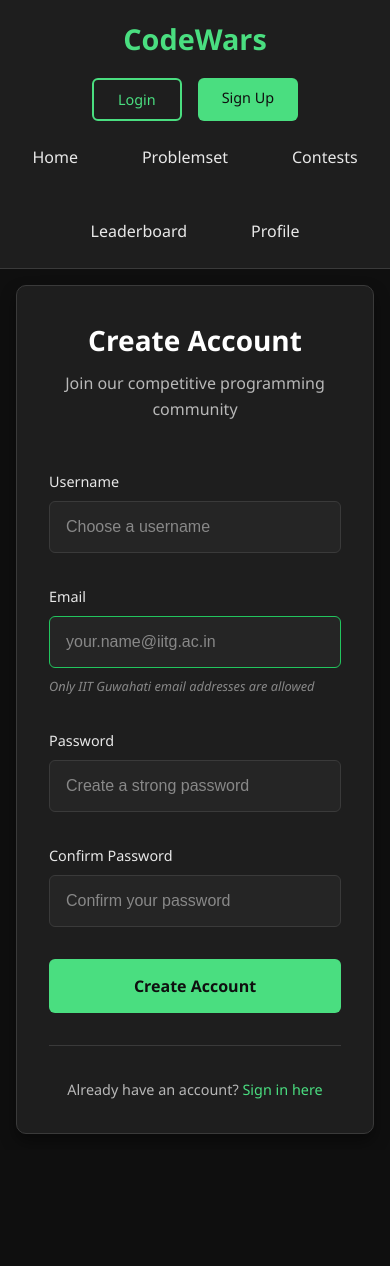
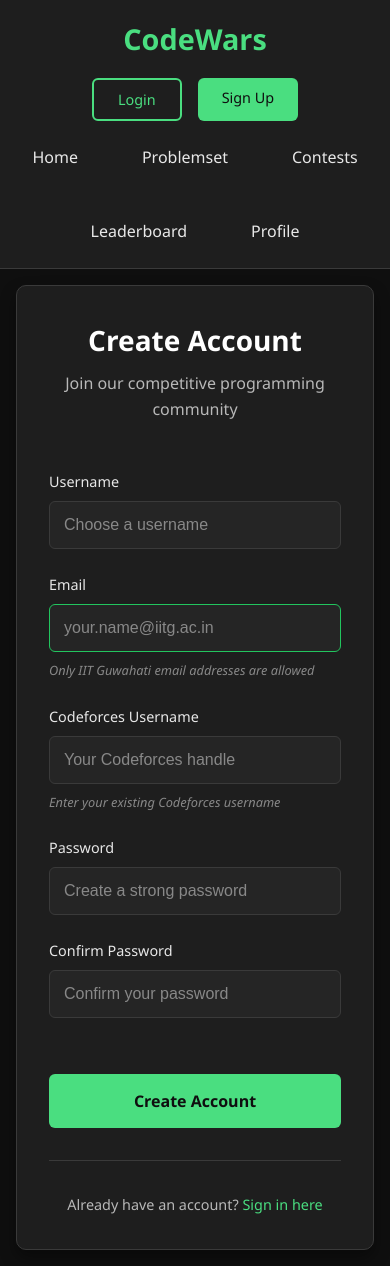
Before and after one commit to Aryan810/CP_Module_Website, a React (Vite) app in the folder frontend/: page /register in a window 390 px wide. Before the commit the page ends 1150 px from the top, so only its background shows below. Built offline with nearby package versions, Linux system fonts and the light colour scheme; no server answers.

Commit message:
Updated todays tasks 13 July, 2025

```diff
--- /dev/null
+++ b/frontend/src/config/env.js
@@ -0,0 +1,28 @@
+// Environment configuration utility
+// This file helps you access environment variables consistently across your app
+
+const config = {
+  // Server configuration (accessible because of VITE_ prefix)
+  port: import.meta.env.VITE_PORT || '3000',
+  apiBaseUrl: import.meta.env.VITE_API_BASE_URL || 'http://localhost:3000',
+
+  // App configuration (accessible because of VITE_ prefix)
+  appTitle: import.meta.env.VITE_APP_TITLE || 'CodeWars',
+
+  // These are always available in Vite (no VITE_ prefix needed)
+  isDevelopment: import.meta.env.DEV,
+  isProduction: import.meta.env.PROD,
+  mode: import.meta.env.MODE,
+
+  // Example: These would be undefined if you tried to access them
+  // secretKey: import.meta.env.API_SECRET_KEY,     // ❌ undefined (no VITE_ prefix)
+  // dbPassword: import.meta.env.DATABASE_PASSWORD, // ❌ undefined (no VITE_ prefix)
+};
+
+// Debug: You can console.log to see what's available
+console.log('Available env vars:', {
+  allViteEnvs: import.meta.env,
+  ourConfig: config
+});
+
+export default config;
--- a/frontend/src/pages/Login.jsx
+++ b/frontend/src/pages/Login.jsx
@@ -1,5 +1,6 @@
 import React, { useState } from 'react';
 import { Link } from 'react-router-dom';
+import config from '../config/env.js';
 import './Login.css';
 
 const Login = () => {
@@ -40,11 +41,33 @@
     return Object.keys(newErrors).length === 0;
   };
 
-  const handleSubmit = (e) => {
+  const handleSubmit = async (e) => {
     e.preventDefault();
     if (validateForm()) {
-      console.log('Login submitted:', { ...formData, userType });
-      // Handle login logic here
+      try {
+        // Example API call using environment variable
+        const response = await fetch(`${config.apiBaseUrl}/api/users/login/${formData.username}`, {
+          method: 'PUT',
+          headers: {
+            'Content-Type': 'application/json',
+          },
+          body: JSON.stringify({
+            password: formData.password
+          })
+        });
+
+        if (response.ok) {
+          const userData = await response.json();
+          console.log('Login successful:', userData);
+          // Handle successful login (redirect, store token, etc.)
+        } else {
+          const errorData = await response.json();
+          setErrors({ submit: errorData.message || 'Login failed' });
+        }
+      } catch (error) {
+        console.error('Login error:', error);
+        setErrors({ submit: 'Network error. Please try again.' });
+      }
     }
   };
 
@@ -112,6 +135,12 @@
             <button type="submit" className="btn-auth-primary">
               Sign In as {userType === 'user' ? 'User' : 'Admin'}
             </button>
+
+            {errors.submit && (
+              <div className="error-message" style={{ textAlign: 'center', marginTop: '1rem' }}>
+                {errors.submit}
+              </div>
+            )}
           </form>
 
           <div className="auth-footer">
--- a/frontend/src/pages/Register.css
+++ b/frontend/src/pages/Register.css
@@ -10,9 +10,123 @@
   font-style: italic;
 }
 
-/* Adjust spacing for register form with more fields */
-.auth-card {
-  max-width: 480px;
+/* Enhanced layout for register form */
+.auth-page-container:has(.register-form-layout) .auth-card {
+  max-width: 900px; /* Moderately wider for desktop two-column layout */
+  transition: max-width var(--transition-normal);
+}
+
+/* Override the auth-form-wrapper max-width specifically for register page */
+.auth-page-container:has(.register-form-layout) .auth-form-wrapper {
+  max-width: 900px; /* Match the auth-card width */
+}
+
+/* Two-column layout for desktop */
+.form-columns-container {
+  display: flex;
+  gap: 3rem; /* Increased gap for better spacing */
+  width: 100%;
+}
+
+.form-column {
+  flex: 1;
+  min-width: 0; /* Prevent flex items from overflowing */
+}
+
+/* Ensure form inputs take full width of their column */
+.form-column .form-input {
+  width: 100%;
+  min-width: 280px; /* Minimum width to prevent text wrapping */
+  box-sizing: border-box;
+}
+
+/* Make labels and helper text not wrap */
+.form-column .form-label {
+  white-space: nowrap;
+  overflow: hidden;
+  text-overflow: ellipsis;
+}
+
+.form-column .form-helper-text {
+  white-space: nowrap;
+  overflow: hidden;
+  text-overflow: ellipsis;
+}
+
+.form-group-spacer {
+  /* Empty div to balance the layout height */
+  height: 0;
+  margin: 0;
+  padding: 0;
+}
+
+/* Enhanced form styling for register page */
+.register-form-layout .form-group {
+  margin-bottom: 1.5rem; /* Slightly more spacing between form groups */
+}
+
+.register-form-layout .form-input {
+  padding: 0.875rem; /* Slightly more padding for better appearance */
+  font-size: 1rem;
+}
+
+.form-submit-section {
+  margin-top: 2rem;
+  width: 100%;
+}
+
+/* Responsive design for mobile */
+@media (max-width: 768px) {
+  .auth-page-container:has(.register-form-layout) .auth-card {
+    max-width: 480px; /* Original width for mobile */
+  }
+
+  .auth-page-container:has(.register-form-layout) .auth-form-wrapper {
+    max-width: 480px; /* Match mobile width */
+  }
+
+  .form-columns-container {
+    flex-direction: column;
+    gap: 0;
+  }
+
+  .form-column {
+    width: 100%;
+  }
+
+  .form-column .form-input {
+    min-width: auto; /* Remove min-width on mobile */
+  }
+
+  .form-column .form-label,
+  .form-column .form-helper-text {
+    white-space: normal; /* Allow wrapping on mobile */
+    overflow: visible;
+    text-overflow: initial;
+  }
+
+  .form-group-spacer {
+    display: none;
+  }
+}
+
+/* Tablet breakpoint */
+@media (max-width: 1024px) and (min-width: 769px) {
+  .auth-page-container:has(.register-form-layout) .auth-card {
+    max-width: 700px; /* Moderate width for tablet */
+  }
+
+  .auth-page-container:has(.register-form-layout) .auth-form-wrapper {
+    max-width: 700px; /* Match tablet width */
+  }
+
+  .form-columns-container {
+    gap: 2rem;
+  }
+
+  .form-column .form-input {
+    min-width: 250px; /* Slightly smaller min-width for tablet */
+  }
 }
 
 /* Email domain validation styling */
--- a/frontend/src/pages/Register.jsx
+++ b/frontend/src/pages/Register.jsx
@@ -1,15 +1,19 @@
 import React, { useState } from 'react';
-import { Link } from 'react-router-dom';
+import { Link, useNavigate } from 'react-router-dom';
+import config from '../config/env.js';
 import './Register.css';
 
 const Register = () => {
   const [formData, setFormData] = useState({
     username: '',
     email: '',
+    cfusername: '',
     password: '',
     confirmPassword: ''
   });
   const [errors, setErrors] = useState({});
+  const [isSubmitting, setIsSubmitting] = useState(false);
+  const navigate = useNavigate();
 
   const handleInputChange = (e) => {
     const { name, value } = e.target;
@@ -37,8 +41,14 @@
 
     if (!formData.email.trim()) {
       newErrors.email = 'Email is required';
-    } else if (!formData.email.endsWith('.iitg.ac.in')) {
-      newErrors.email = 'Email must be from IIT Guwahati domain (.iitg.ac.in)';
+    } else if (!formData.email.endsWith('@iitg.ac.in')) {
+      newErrors.email = 'Email must be from IIT Guwahati domain (@itg.ac.in)';
+    }
+
+    if (!formData.cfusername.trim()) {
+      newErrors.cfusername = 'Codeforces username is required';
+    } else if (formData.cfusername.length < 3) {
+      newErrors.cfusername = 'Codeforces username must be at least 3 characters';
     }
 
     if (!formData.password) {
@@ -55,13 +65,66 @@
 
     setErrors(newErrors);
     return Object.keys(newErrors).length === 0;
-  };
-
-  const handleSubmit = (e) => {
+  };  const handleSubmit = async (e) => {
     e.preventDefault();
     if (validateForm()) {
-      console.log('Registration submitted:', formData);
-      // Handle registration logic here
+      setIsSubmitting(true);
+
+      try {
+        // Send POST request to backend API
+        const response = await fetch(`${config.apiBaseUrl}/api/users/`, {
+          method: 'POST',
+          headers: {
+            'Content-Type': 'application/json',
+          },
+          body: JSON.stringify({
+            username: formData.username,
+            email: formData.email,
+            password: formData.password,
+            role: 'user', // Default role for registration
+            cfusername: formData.cfusername, // Using separate cfusername field
+            name: formData.username // Using username as default name
+          })
+        });
+
+        if (response.ok) {
+          const userData = await response.json();
+          console.log('Registration successful:', userData);
+
+          // Clear form and show success
+          setFormData({
+            username: '',
+            email: '',
+            cfusername: '',
+            password: '',
+            confirmPassword: ''
+          });
+
+          // Redirect to login page with success message
+          alert('Registration successful! Please login with your credentials.');
+          navigate('/login');
+
+        } else {
+          const errorData = await response.json();
+
+          // Handle different types of errors
+          if (response.status === 400) {
+            // Validation errors or duplicate user
+            if (errorData.message.includes('username') || errorData.message.includes('duplicate')) {
+              setErrors({ submit: 'Username or email already exists. Please try different credentials.' });
+            } else {
+              setErrors({ submit: errorData.message || 'Registration failed. Please check your information.' });
+            }
+          } else {
+            setErrors({ submit: 'Server error. Please try again later.' });
+          }
+        }
+      } catch (error) {
+        console.error('Registration error:', error);
+        setErrors({ submit: 'Network error. Please check your connection and try again.' });
+      } finally {
+        setIsSubmitting(false);
+      }
     }
   };
 
@@ -74,7 +137,10 @@
             <p className="auth-subtitle">Join our competitive programming community</p>
           </div>
 
-          <form className="auth-form" onSubmit={handleSubmit}>
+          <form className="auth-form register-form-layout" onSubmit={handleSubmit}>
+            <div className="form-columns-container">
+              {/* Left Column - Personal Details */}
+              <div className="form-column form-column-left">
                 <div className="form-group">
                   <label htmlFor="username" className="form-label">Username</label>
                   <input
@@ -105,6 +171,24 @@
                 </div>
 
                 <div className="form-group">
+                  <label htmlFor="cfusername" className="form-label">Codeforces Username</label>
+                  <input
+                    type="text"
+                    id="cfusername"
+                    name="cfusername"
+                    value={formData.cfusername}
+                    onChange={handleInputChange}
+                    className={`form-input ${errors.cfusername ? 'input-error' : ''}`}
+                    placeholder="Your Codeforces handle"
+                  />
+                  {errors.cfusername && <span className="error-message">{errors.cfusername}</span>}
+                  <span className="form-helper-text">Enter your existing Codeforces username</span>
+                </div>
+              </div>
+
+              {/* Right Column - Security Details */}
+              <div className="form-column form-column-right">
+                <div className="form-group">
                   <label htmlFor="password" className="form-label">Password</label>
                   <input
                     type="password"
@@ -132,9 +216,22 @@
                   {errors.confirmPassword && <span className="error-message">{errors.confirmPassword}</span>}
                 </div>
 
-            <button type="submit" className="btn-auth-primary">
-              Create Account
+                {/* Empty div to balance the layout */}
+                <div className="form-group form-group-spacer"></div>
+              </div>
+            </div>
+
+            <div className="form-submit-section">
+              <button type="submit" className="btn-auth-primary" disabled={isSubmitting}>
+                {isSubmitting ? 'Creating Account...' : 'Create Account'}
               </button>
+
+              {errors.submit && (
+                <div className="error-message" style={{ textAlign: 'center', marginTop: '1rem' }}>
+                  {errors.submit}
+                </div>
+              )}
+            </div>
           </form>
 
           <div className="auth-footer">
```
Also changed, not shown: frontend/vite.config.js (+8 -3 lines), frontend/public/index.html (added), frontend/src/App.js (added), frontend/src/components/Navbar.js (added), frontend/src/index.js (added), frontend/src/pages/Home.js (added), frontend/src/pages/Login.js (added), frontend/src/pages/Register.js (added), 2 other files (tests, documents, lock files or other folders). Lines whose indentation alone changed are shown as unchanged.
